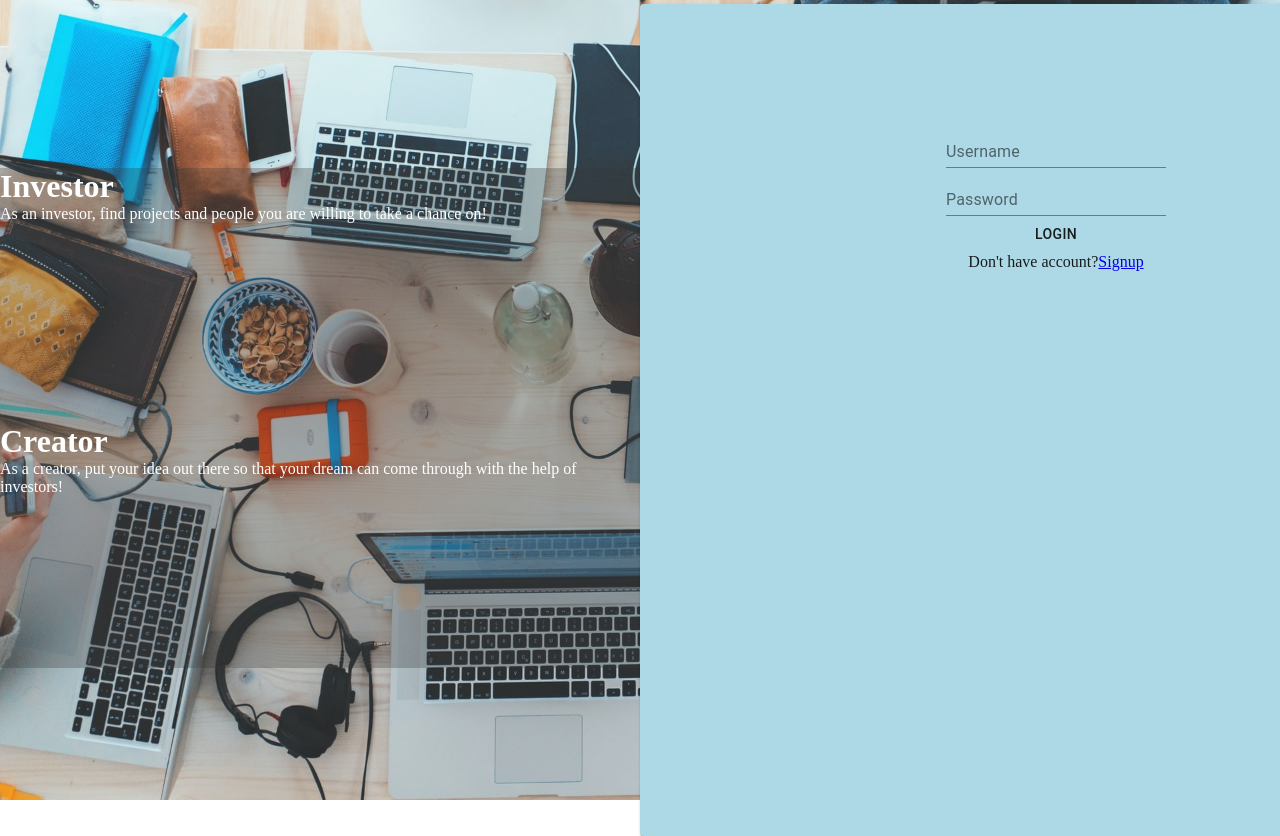
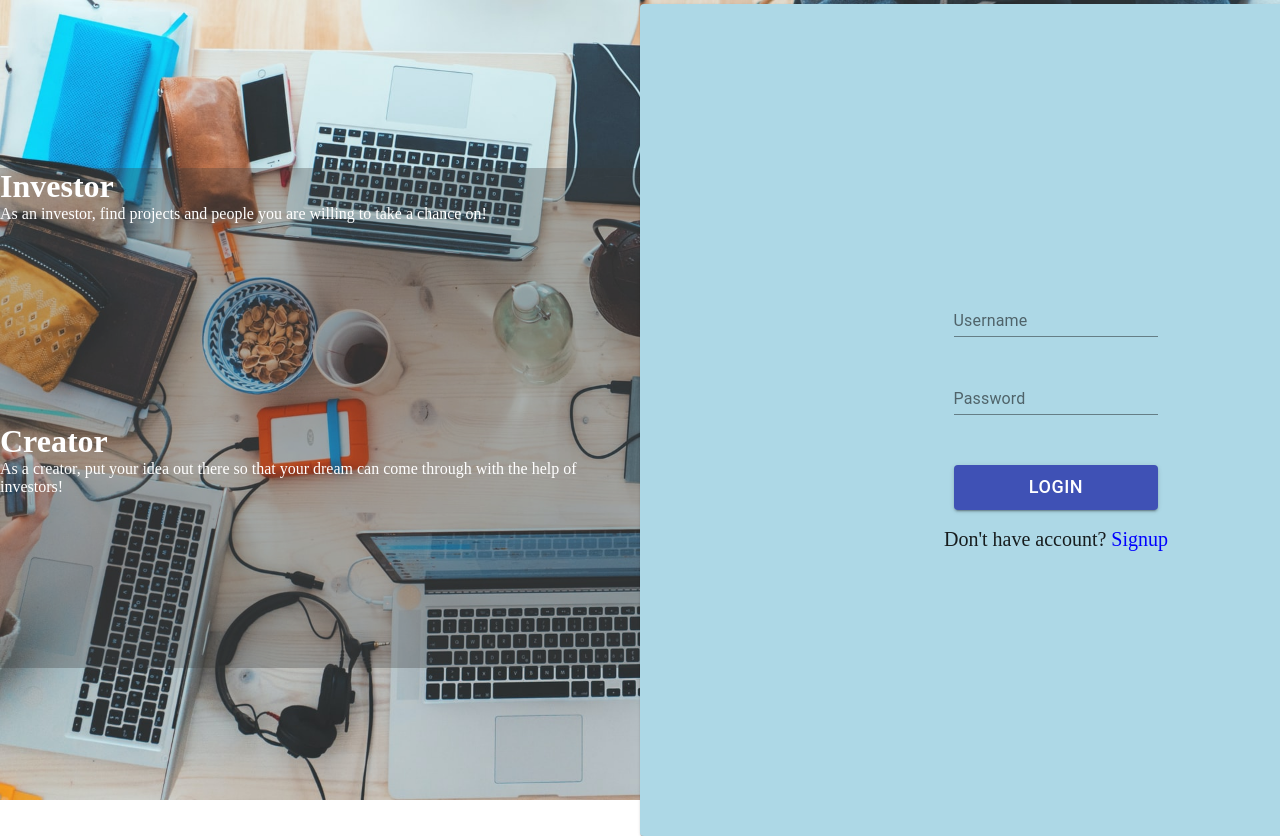
Before and after one commit to Goncalo28/app-client, a React (Create React App) app: page / in a window 1280 px wide. Shown: the top 836 px of the page. Built offline with nearby package versions, Linux system fonts and the light colour scheme; no server answers.

Commit message:
forms styling

```diff
--- a/src/components/Home.js
+++ b/src/components/Home.js
@@ -3,7 +3,7 @@ import Login from './auth/Login'
 import "../index.css"
 // import Signup from './auth/Signup'
 import { Grid, Paper, makeStyles } from '@material-ui/core';
-
+import './home.css'
 const Home = (props) => {
 
     const useStyles = makeStyles((theme) => ({
@@ -21,7 +21,7 @@ const Home = (props) => {
     }));
     const classes = useStyles();
     return (
-        <div style={{ backgroundImage: "url('../images/home-background.jpg')", backgroundSize: "cover", backgroundRepeat: "no-repeat", height: "100vh", width: "100vw" }}>
+        <div style={{ backgroundImage: "url('../images/home-background.jpg')", backgroundSize: "cover", backgroundRepeat: "no-repeat" }} className='home-container'>
             <Grid container spacing={0}
                 direction="row"
                 justify="center"
--- a/src/components/auth/Login.js
+++ b/src/components/auth/Login.js
@@ -4,6 +4,7 @@ import { Link, withRouter } from 'react-router-dom';
 import { toast } from 'react-toastify';
 import { Button, FormControl, TextField, Modal, Fade, Backdrop } from '@material-ui/core';
 import Signup from './Signup';
+import './login.css'
 
 class Login extends Component {
     state = {
@@ -22,6 +23,11 @@ class Login extends Component {
         backgroundColor: "lightblue",
         /*         boxShadow: theme.shadows[5],
                 padding: theme.spacing(2, 4, 3), */
+        width: '40vw',
+        height: '60vh',
+        display: 'flex',
+        alignItems: 'center',
+        justifyContent: 'center'
     }
 
     handleChange = (e) => {
@@ -59,16 +65,15 @@ class Login extends Component {
 
     render() {
         return (
-            <div>
-                <form onSubmit={this.handleFormSubmit} style={{ marginTop: 100 }} >
-                    <FormControl>
-                        <TextField color="primary" type="text" name="username" label='Username' value={this.state.username} onChange={this.handleChange} />
+            <div className='login-container'>
+                <form onSubmit={this.handleFormSubmit} className='form-container'>
+                    <FormControl style={{ width: '16vw' }}>
+                        <TextField style={{ marginBottom: 30 }} color="primary" type="text" name="username" label='Username' value={this.state.username} onChange={this.handleChange} />
                         <TextField color="primary" type="password" name="password" label='Password' value={this.state.password} onChange={this.handleChange} />
-                        <Button type="submit">Login</Button>
+                        <Button type="submit" color='primary' variant="contained" style={{ marginTop: 50, height: 45, fontSize: 18 }}>Login</Button>
                     </FormControl>
-                </form>
-                <p>Don't have account?
-                    <Link to={"/"} onClick={this.handleOpen}>Signup</Link>
+                    <p style={{ fontSize: 20, marginTop: -50 }}>Don't have account?
+                        <Link to={"/"} onClick={this.handleOpen} style={{ textDecoration: 'none', color: 'blue' }}> Signup</Link>
                         <Modal
                             aria-labelledby="transition-modal-title"
                             style={this.modal}
@@ -88,6 +93,7 @@ class Login extends Component {
                             </Fade>
                         </Modal>
                     </p>
+                </form>
             </div>
         )
     }
--- a/src/components/auth/Signup.js
+++ b/src/components/auth/Signup.js
@@ -2,7 +2,7 @@ import React, { Component } from 'react';
 import AuthService from '../../utils/auth';
 import { Link, withRouter } from 'react-router-dom';
 import { FormControl, Button, TextField, Select, MenuItem } from '@material-ui/core';
-
+import './signup.css'
 
 class Signup extends Component {
     state = {
@@ -42,23 +42,23 @@ class Signup extends Component {
 
     render() {
         return (
-            <div>
-                <form onSubmit={this.handleFormSubmit} style={{ marginTop: 100 }}>
-                    <FormControl>
+            <div className='signup-container'>
+                <form onSubmit={this.handleFormSubmit} className='signup-form'>
+                    <FormControl style={{ width: '80%', display: 'flex', justifyContent: 'spaceBetween' }}>
                         <TextField type="text" label="Username" name="username" value={this.state.username} onChange={this.handleChange} />
                         <TextField type="password" label="Password" name="password" value={this.state.password} onChange={this.handleChange} />
                         <TextField type="email" label="Email" name="email" value={this.state.email} onChange={this.handleChange} />
                         <TextField type="text" label="First Name" name="firstName" value={this.state.firstName} onChange={this.handleChange} />
                         <TextField type="text" label="Last Name" name="lastName" value={this.state.lastName} onChange={this.handleChange} />
-                        <Select value={this.state.typeOfUser} onChange={this.handleChange} name="typeOfUser">
+                        <Select value={this.state.typeOfUser} onChange={this.handleChange} name="typeOfUser" style={{ marginTop: 10 }}>
                             <MenuItem value="Investor">Investor</MenuItem>
                             <MenuItem value="Innovator">Innovator</MenuItem>
                         </Select>
-                        <Button type="submit" >Signup</Button>
+                        <Button style={{ marginTop: '10%', marginBottom: '10%', height: 50, fontSize: 18 }} type="submit" variant='contained' color='primary' >Signup</Button>
                     </FormControl>
                 </form>
-                <p>Already have account?
-                    <Link to={"/login"}>Login</Link>
+                <p style={{ fontSize: 20 }}>Already have account?
+                    <Link to={"/login"} style={{ textDecoration: 'none', color: 'blue' }}> Login</Link>
                 </p>
             </div>
         )
--- /dev/null
+++ b/src/components/auth/login.css
@@ -0,0 +1,16 @@
+.login-container {
+    display: flex;
+    flex-direction: column;
+    justify-content: center;
+    align-items: center;
+    height: 100%;
+}
+
+.form-container {
+    display: flex;
+    justify-content: space-evenly;
+    align-items: center;
+    flex-direction: column;
+    height: 50vh;
+    width: 100%;
+}
--- /dev/null
+++ b/src/components/auth/signup.css
@@ -0,0 +1,15 @@
+.signup-container {
+    height: 100%;
+    width: 80%;
+    display: flex;
+    align-items: center;
+    justify-content: center;
+    flex-direction: column;
+}
+
+.signup-form {
+    width: 80%;
+    align-items: center;
+    justify-content: center;
+    display: flex;
+}
--- /dev/null
+++ b/src/components/home.css
@@ -0,0 +1,8 @@
+.home-container {
+    height: 100vh;
+    width: 100vw;
+    display: flex;
+    align-items: center;
+    justify-content: center;
+    flex-wrap: wrap;
+}
```
Also changed, not shown: 1 other file (tests, documents, lock files or other folders). Lines whose indentation alone changed are shown as unchanged.
